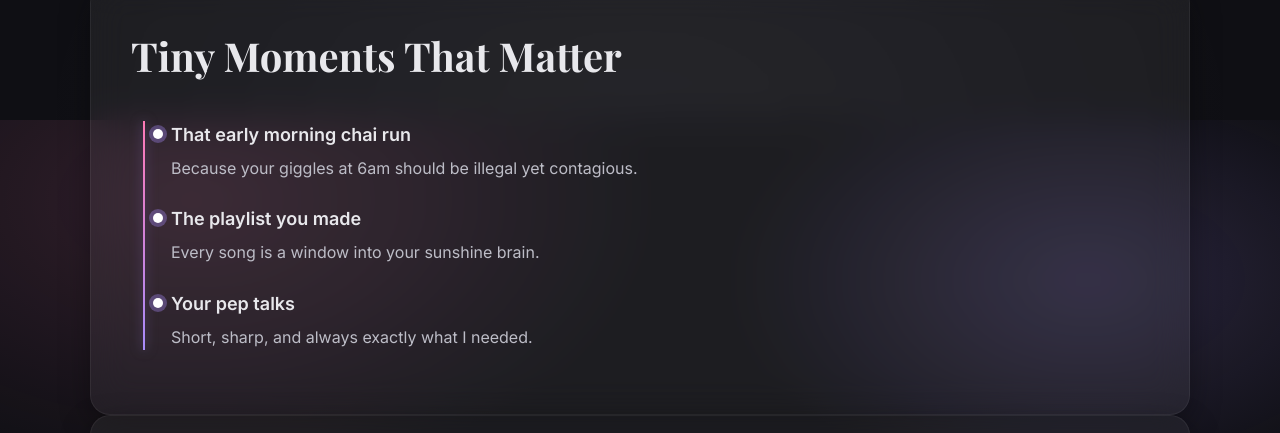
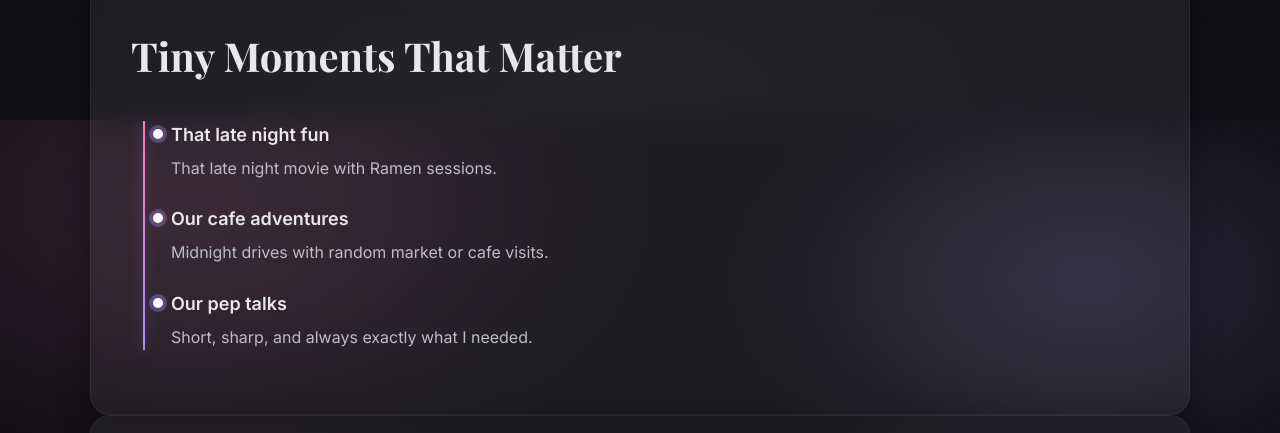
Before and after one commit to Devjeet-biswas/birth, a plain HTML site: page index.html in a window 1280 px wide. Shown: the part 2280-2713 px from the top of the page. Drawn offline with nearby package versions, Linux system fonts and the light colour scheme.

Commit message:
Update index.html

```diff
--- a/index.html
+++ b/index.html
@@ -161,7 +161,7 @@
     <p>Happiest Birthday my best friend, my other half, my first love & my beautiful sister ❤<br><br>
 Thank you for coming into my life like an angel and making it much more bearable. You didn't just play a role of sister in my life, but also a mom. You brought me up, protected me, taught me and held me at my weakest points in life. You didn't ever let me give up on myself, held me when I cried, listened to my rants and ran to me on my one call no matter how tired u were. Thank you so so so much ❤<br><br>
 I'm really sorry I'm not physically there for you when you need me the most but always remember, I'm here. Standing right by your side, rooting for you. <br><br>
-DEVJEET par bharosa kro, sab theek ho jayega. Everything will fall in place so beautifully you won't even realise. <br><br>
+Thakur ji par bharosa kro, sab theek ho jayega. Everything will fall in place so beautifully you won't even realise. <br><br>
 I love you the most in this world, and you know that veryyy well. I love you sooo much and ways remember, you matter to me, more than MBA, more than anyone in this world, even more than myself. <br><br>
 Happiest birthday once again diduuu ✨<br>
 I love youu sooo muchhhh ❤❤❤</p>
@@ -188,15 +188,15 @@ I love youu sooo muchhhh ❤❤❤</p>
     <h2 style="font-family:'Playfair Display',serif; font-size: clamp(28px, 4.4vw, 40px); margin-top:0;">Tiny Moments That Matter</h2>
     <div class="timeline">
       <div class="t-item">
-        <h3>That early morning chai run</h3>
-        <p>Because your giggles at 6am should be illegal yet contagious.</p>
+        <h3>That late night fun</h3>
+        <p>That late night movie with Ramen sessions.</p>
       </div>
       <div class="t-item">
-        <h3>The playlist you made</h3>
-        <p>Every song is a window into your sunshine brain.</p>
+        <h3>Our cafe adventures</h3>
+        <p>Midnight drives with random market or cafe visits.</p>
       </div>
       <div class="t-item">
-        <h3>Your pep talks</h3>
+        <h3>Our pep talks</h3>
         <p>Short, sharp, and always exactly what I needed.</p>
       </div>
     </div>
```
